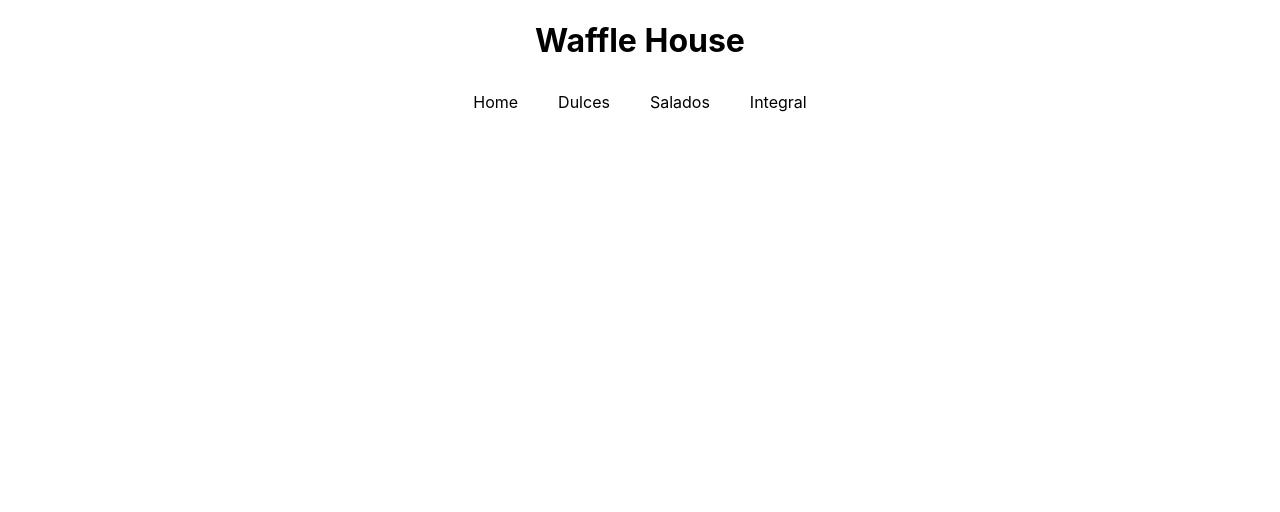
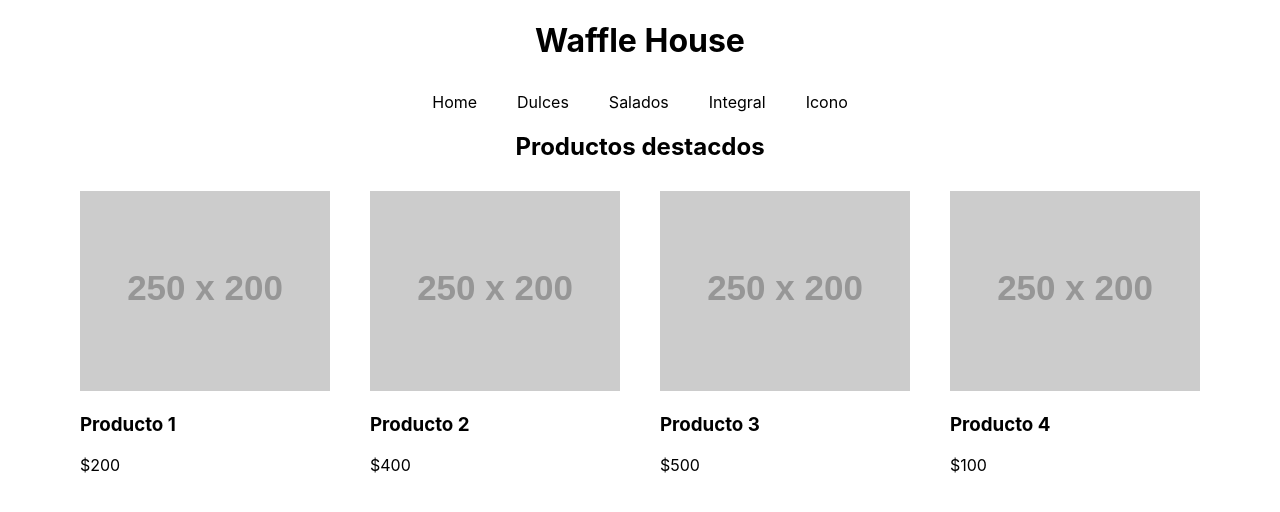
Before and after one commit to lukazo/mercado-depor, a React (Create React App) app: page / in a window 1280 px wide. Shown: the top 512 px of the page. Built offline with nearby package versions, Linux system fonts and the light colour scheme.

Commit message:
Componente dentro de navBar y Productos destacados con props

```diff
--- a/src/App.jsx
+++ b/src/App.jsx
@@ -1,10 +1,12 @@
 import './styles/app.css';
-import NavBar from './components/home/NavBar';
+import NavBar from './components/Header/NavBar/NavBar';
+import Featured from './components/Home/Featured/Featured';
 
 function App() {
   return (
     <>
       <NavBar />
+      <Featured />
     </>
   );
 }
--- /dev/null
+++ b/src/components/Header/CartWidget/CartWidget.jsx
@@ -0,0 +1,10 @@
+function CartWidget () {
+    return (
+        <>
+            <div>
+                <span>Icono</span>
+            </div>
+        </>
+    );
+}
+export default CartWidget;
--- a/src/components/home/NavBar.jsx
+++ b/src/components/Header/NavBar/NavBar.jsx
@@ -1,6 +1,6 @@
+import CartWidget from '../CartWidget/CartWidget';
+
 function NavBar() {
-
-
     return (
         <>
             <h1>Waffle House</h1>
@@ -10,6 +10,7 @@ function NavBar() {
                     <li>Dulces</li>
                     <li>Salados</li>
                     <li>Integral</li>
+                    <li><CartWidget /></li>
                 </ul>
             </nav>
         </>
--- /dev/null
+++ b/src/components/Home/Featured/Featured.jsx
@@ -0,0 +1,17 @@
+import ItemCard from '../../ItemCard/ItemCard';
+
+const Featured = () => {
+    return (
+        <section className="productosDestacados">
+            <h1>Productos destacdos</h1>
+            <ul>
+                <li><ItemCard titulo="Producto 1" precio="200" /></li>
+                <li><ItemCard titulo="Producto 2" precio="400" /></li>
+                <li><ItemCard titulo="Producto 3" precio="500" /></li>
+                <li><ItemCard titulo="Producto 4" precio="100" /></li>
+            </ul>
+        </section>
+    );
+}
+
+export default Featured;
--- /dev/null
+++ b/src/components/ItemCard/ItemCard.jsx
@@ -0,0 +1,12 @@
+const ItemCard = ({titulo, precio}) => {
+    return (
+        <article className="itemCard">
+            <img src="https://placehold.it/250X200" alt="Producto de prueba"/>
+            <div>
+                <h3>{titulo}</h3>
+                <p>${precio}</p>
+            </div>
+        </article>
+    );
+}
+export default ItemCard;
```
Also changed, not shown: 1 other file (tests, documents, lock files or other folders).
